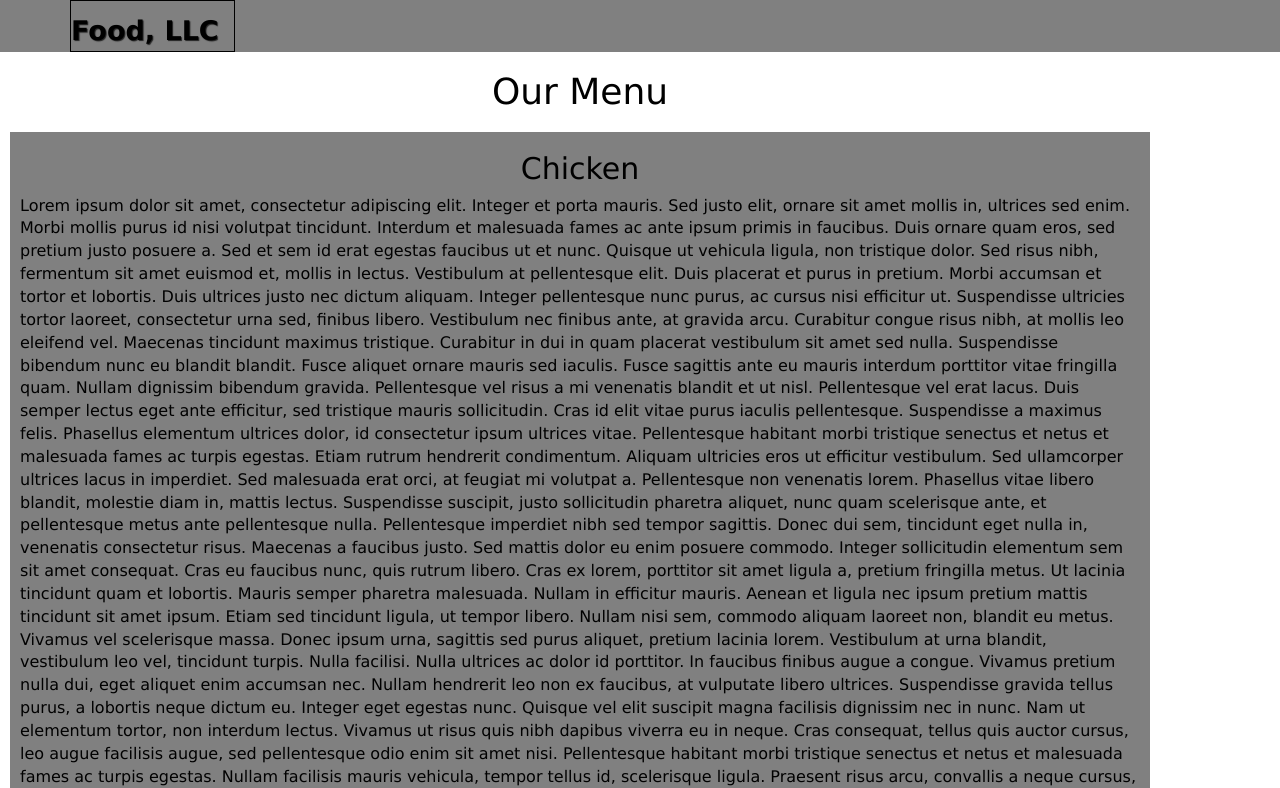
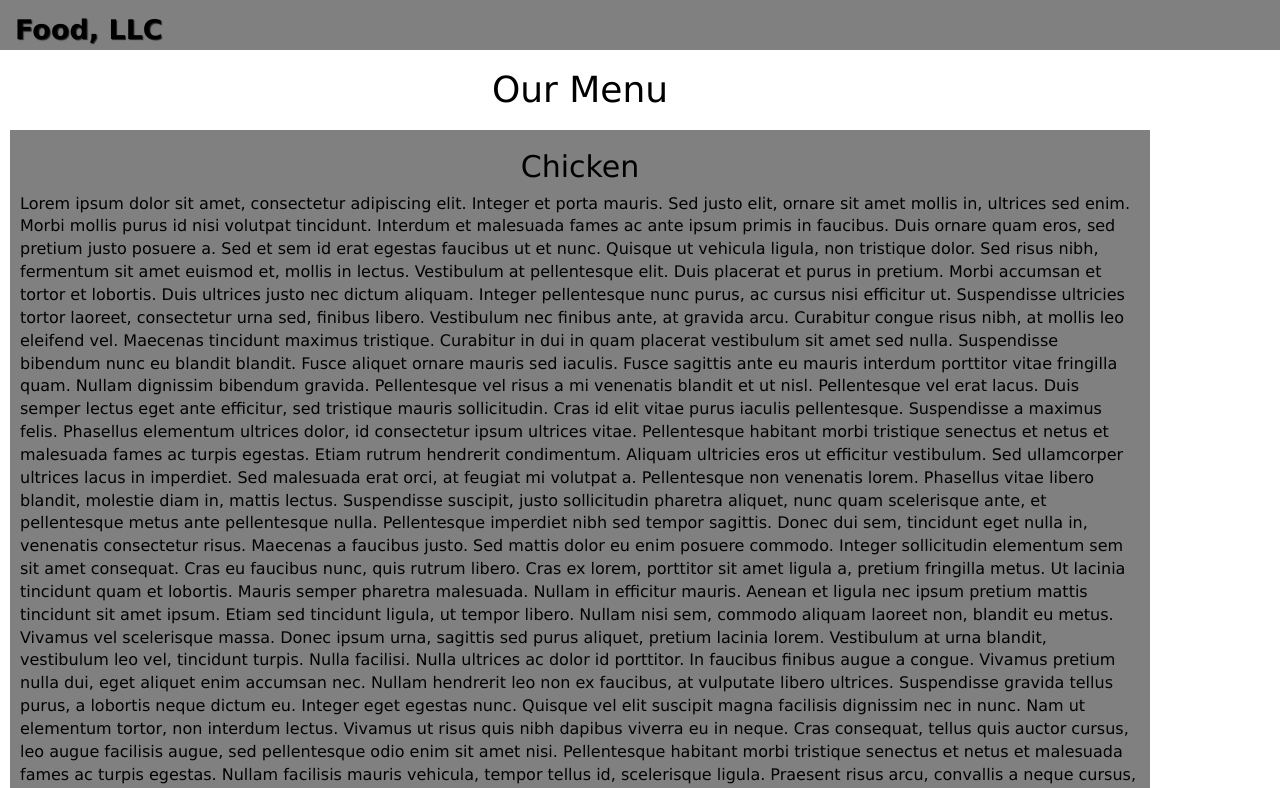
Before and after one commit to manimahesh/coursera-html, a plain HTML site: page module3-solution/index.html in a window 1280 px wide. Shown: the top 788 px of the page. Drawn offline with Linux system fonts and the light colour scheme.

Commit message:
Module 3 Completed

```diff
--- a/module3-solution/css/styles.css
+++ b/module3-solution/css/styles.css
@@ -6,6 +6,7 @@ body {
 }
 
 /* Header */
+
 #header-nav {
     background-color: grey;
     border-radius: 0%;
@@ -19,20 +20,18 @@ body {
 }
 
 .navbar-brand h1 {
+    text-align: left;
     color: black;
     font-size: 1.5em;
     font-weight: bold;
     text-shadow: 1px 1px 1px #222;
     margin-top: 0;
     margin-bottom: 0;
+    border-style: none;
 }
 
 .navbar-brand a:hover, .navbar-brand a:focus {
     text-decoration: none;
-}
-
-.navbar-header button.navbar-toggle, .navbar-header, .icon-bar {
-    border: 1px solid black;
 }
 
 .navbar-header button.navbar-toggle {
--- a/module3-solution/index.html
+++ b/module3-solution/index.html
@@ -16,7 +16,7 @@
     <link rel="stylesheet" href="css/bootstrap.min.css">
     <link rel="stylesheet" href="css/styles.css">
     <nav id="header-nav" class="navbar navbar-default">
-      <div class="container">
+      <div class="container col-lg-12, col-mg-12, col-sm-12">
         <div class="navbar-header">
           <div class="navbar-brand">
             <a href="index.html"><h1>Food, LLC</h1></a>
```
